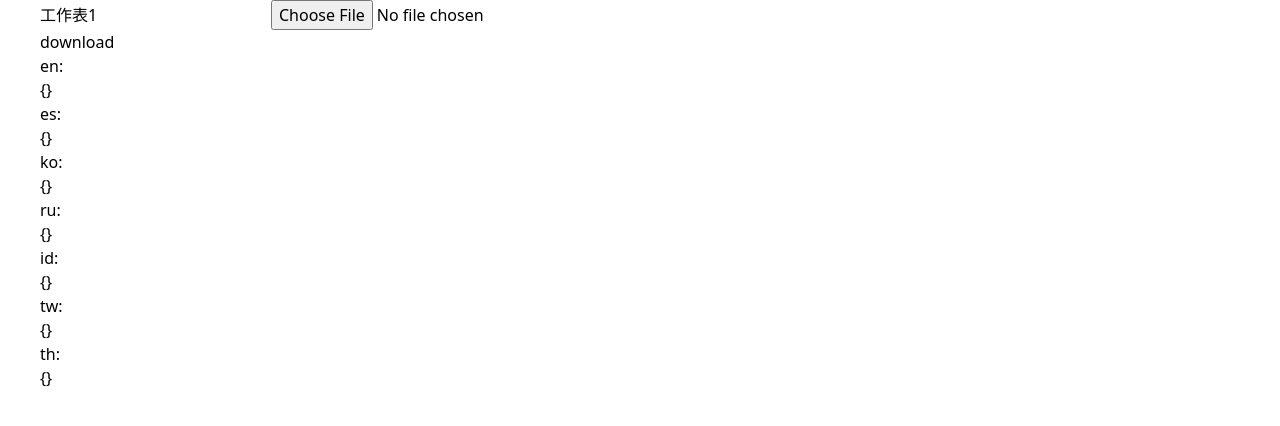
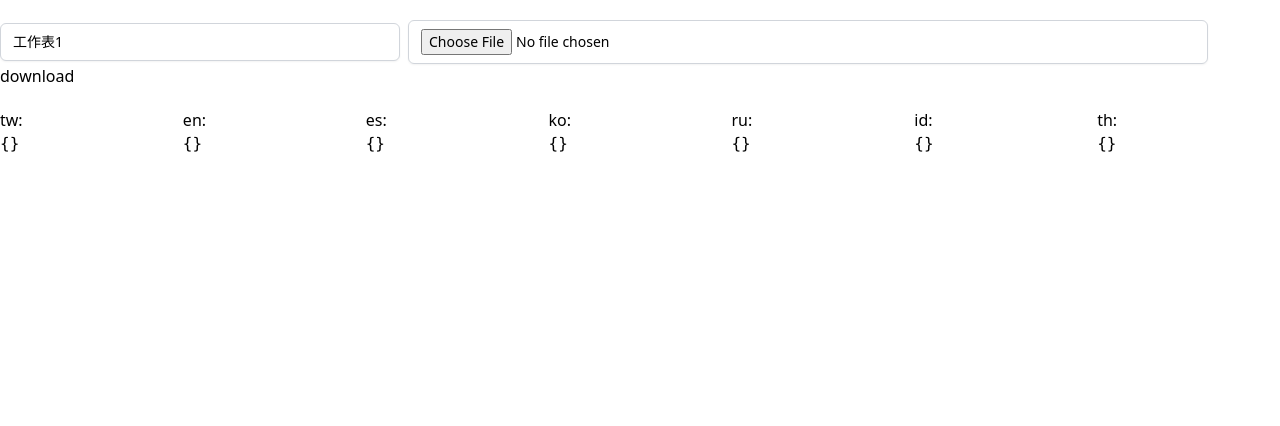
Before and after one commit to HydenLiu/excel-i18n, a Vue app: page / in a window 1280 px wide. Shown: the top 426 px of the page. Built offline with nearby package versions, Linux system fonts and the light colour scheme.

Commit message:
fix: Optimize json format

```diff
--- a/src/App.vue
+++ b/src/App.vue
@@ -9,12 +9,12 @@ const rABS = ref(false) // 是否将文件读取为二进制字符串
 const sheetName = ref('工作表1') // 默认读取的sheet名
 const fileRef = ref() // 上传的文件
 const langMap = ref<IMapObj>({
+  tw: {},
   en: {},
   es: {},
   ko: {},
   ru: {},
   id: {},
-  tw: {},
   th: {}
 })
 
@@ -70,7 +70,8 @@ function fixdata(data: any) {
 </script>
 
 <template>
-  <section class="w-1200px mx-auto">
+  <section class="">
+    <div class="max-w-max mx-auto py-5">
       <input
         id="input"
         v-model="sheetName"
@@ -78,19 +79,20 @@ function fixdata(data: any) {
         aria-label="Please enter the sheet name"
         type="text"
         autocomplete="false"
-      p="x4 y2"
-      w="250px"
-      text="center"
-      bg="transparent"
-      border="~ rounded gray-200 dark:gray-700"
-      outline="none active:none"
+        class="mr-2 w-100 border border-gray-300 rounded-md shadow-sm py-2 px-3 focus:outline-none focus:ring-indigo-500 focus:border-indigo-500 sm:text-sm"
       >
-    <input :ref="fileRef" type="file" @change.prevent="importFile">
-    <div>
+      <input
+        :ref="fileRef"
+        class="mr-2 w-200 border border-gray-300 rounded-md shadow-sm py-2 px-3 focus:outline-none focus:ring-indigo-500 focus:border-indigo-500 sm:text-sm"
+        type="file"
+        @change.prevent="importFile"
+      >
       <button class="btn" @click="downloadFilesToZip(langMap)">download</button>
-      <div v-for="item in Object.keys(langMap)" :key="item">
+    </div>
+    <div class="flex w-full">
+      <div v-for="item in Object.keys(langMap)" :key="item" class="flex-1">
         {{ item }}:
-        <div>{{ langMap[item] }}</div>
+        <pre class="w-full whitespace-pre-wrap">{{ JSON.stringify(langMap[item], null, 2) }}</pre>
       </div>
     </div>
   </section>
--- a/src/utils/index.ts
+++ b/src/utils/index.ts
@@ -15,7 +15,7 @@ export async function downloadFilesToZip(params: IMapObj) {
 }
 
 export function downLoadJSON(data: IMap, zip: JsZip, fileName: string) {
-  const jsr = JSON.stringify(data)
+  const jsr = JSON.stringify(data, null, 2)
   const blob = new Blob([jsr], { type: 'application/json' })
   // if (fileName)
   //   zip.folder(fileName)?.file(`${fileName}.json`, blob)
```
Lines whose indentation alone changed are shown as unchanged.
